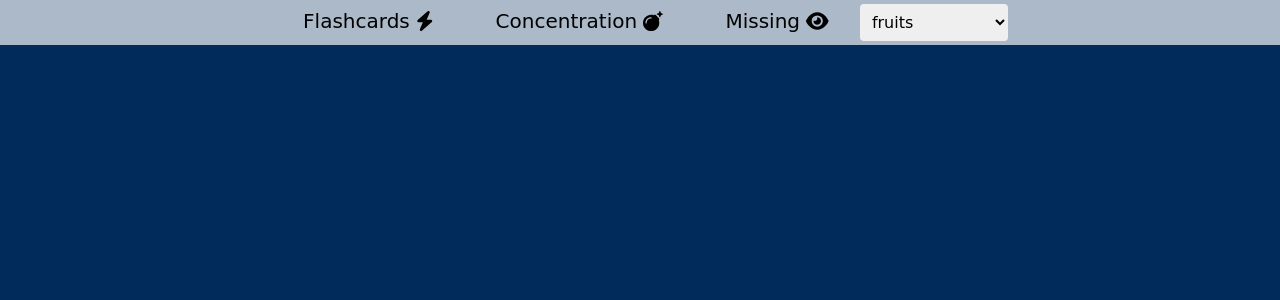
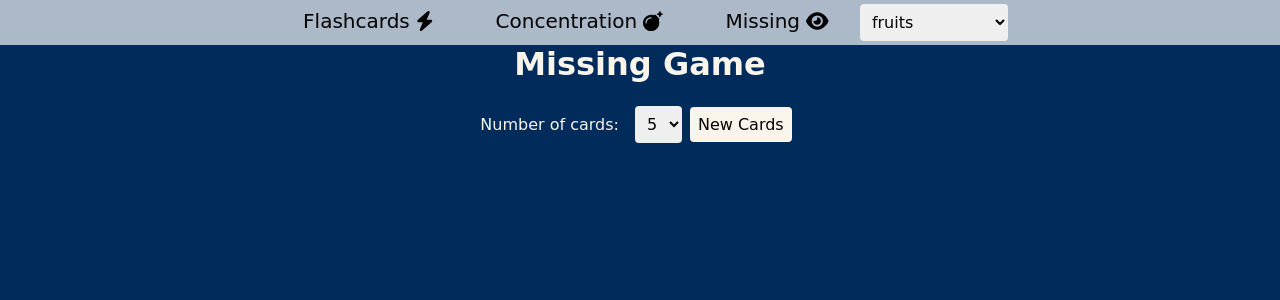
Before and after one commit to ouchJP/LetsTryOnline, a React (Create React App) app: page /missing in a window 1280 px wide. Shown: the top 300 px of the page. Built offline with nearby package versions, Linux system fonts and the light colour scheme.

Commit message:
url update

```diff
--- a/src/components/App.js
+++ b/src/components/App.js
@@ -30,9 +30,9 @@ function App() {
         <>
           <div className='links'>
             <ul>
-              <li><Link to="/letstryonline/flashcards">Flashcards <FontAwesomeIcon icon="bolt" /></Link></li>
-              <li><Link to="/letstryonline/concentration">Concentration <FontAwesomeIcon icon="bomb" /></Link></li>
-              <li><Link to="/letstryonline/missing">Missing <FontAwesomeIcon icon="eye" /></Link></li>
+              <li><Link to="/flashcards">Flashcards <FontAwesomeIcon icon="bolt" /></Link></li>
+              <li><Link to="/concentration">Concentration <FontAwesomeIcon icon="bomb" /></Link></li>
+              <li><Link to="/missing">Missing <FontAwesomeIcon icon="eye" /></Link></li>
               {/*<li><Link to="test">Test</Link></li>*/}
               <select id="genre-select" value={selectedGenre} onChange={handleGenreChange}>
                 {Object.keys(cardGenres).map((option) => (
@@ -44,9 +44,9 @@ function App() {
             </ul>
           </div>
           <Routes>
-            <Route path="/letstryonline/flashcards" element={<Flashcards genre={selectedGenre} currentIndex={currentIndex} />} />
-            <Route path="/letstryonline/concentration" element={<ConcentrationGame genre={selectedGenre} />} />
-            <Route path="/letstryonline/missing" element={<MissingGame genre={selectedGenre} />} />
+            <Route path="/flashcards" element={<Flashcards genre={selectedGenre} currentIndex={currentIndex} />} />
+            <Route path="/concentration" element={<ConcentrationGame genre={selectedGenre} />} />
+            <Route path="/missing" element={<MissingGame genre={selectedGenre} />} />
             {/*<Route path="/test" element={<Test />} />*/}
           </Routes>
         </>
```
